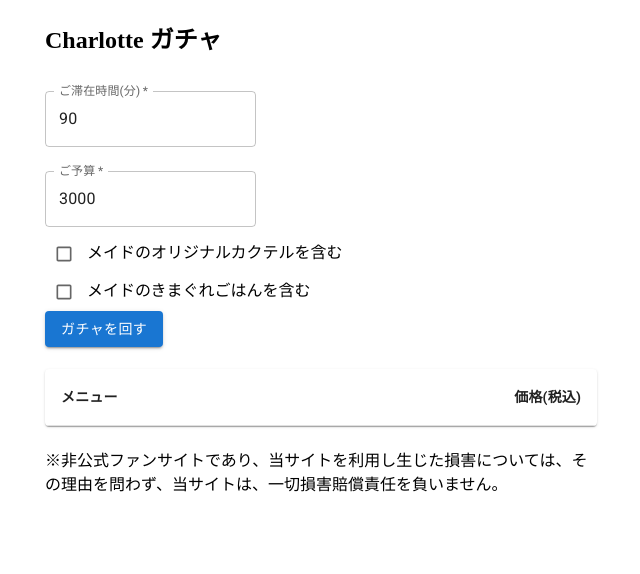
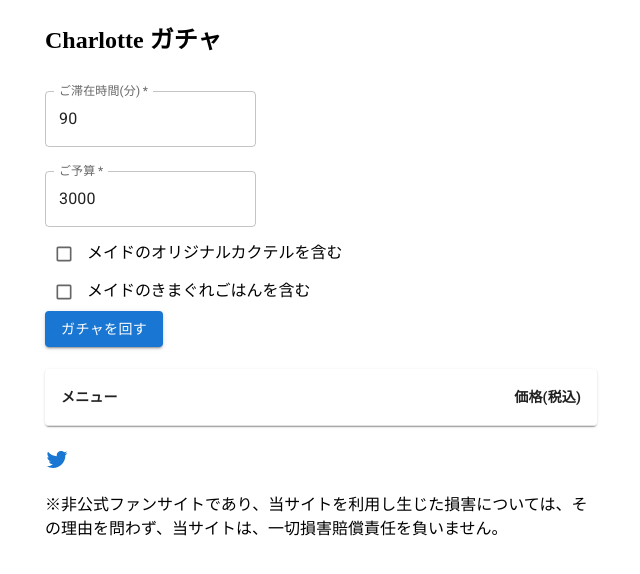
Before and after one commit to transparentt/gacha, a Next.js app: page / in a window 1280 px wide. Shown: the top 574 px of the page, without its empty margins (319-959 px from the left). Built offline with nearby package versions, Linux system fonts and the light colour scheme.

Commit message:
Add tweet button

```diff
--- a/pages/index.tsx
+++ b/pages/index.tsx
@@ -12,6 +12,7 @@ import TableHead from "@mui/material/TableHead";
 import TableRow from "@mui/material/TableRow";
 import Paper from "@mui/material/Paper";
 import Container from "@mui/material/Container";
+import TwitterIcon from "@mui/icons-material/Twitter";
 import "@fontsource/roboto/300.css";
 import "@fontsource/roboto/400.css";
 import "@fontsource/roboto/500.css";
@@ -158,6 +159,8 @@ export default function Home() {
     setResultMenuNamesOutput(resultMenuNames);
   };
 
+  const tweetText = resultMenuNamesOutput ? resultMenuNamesOutput.join() : "";
+
   return (
     <>
       <Head>
@@ -256,6 +259,19 @@ export default function Home() {
             </h4>
           </div>
           <div>
+            <a
+              href={
+                "https://twitter.com/intent/tweet?text=" +
+                "【ガチャ結果】" +
+                tweetText +
+                "&hashtags=Charlotteガチャ" +
+                "&url=https://gacha-charlotte.vercel.app/"
+              }
+            >
+              <TwitterIcon color="primary"></TwitterIcon>
+            </a>
+          </div>
+          <div>
             <p>
               ※非公式ファンサイトであり、当サイトを利用し生じた損害については、その理由を問わず、当サイトは、一切損害賠償責任を負いません。
             </p>
```
